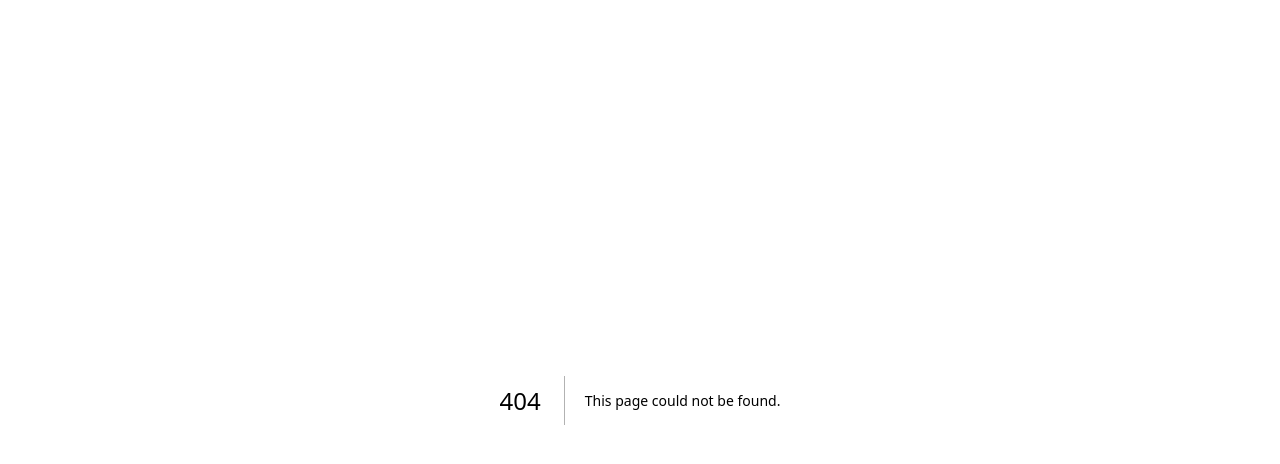
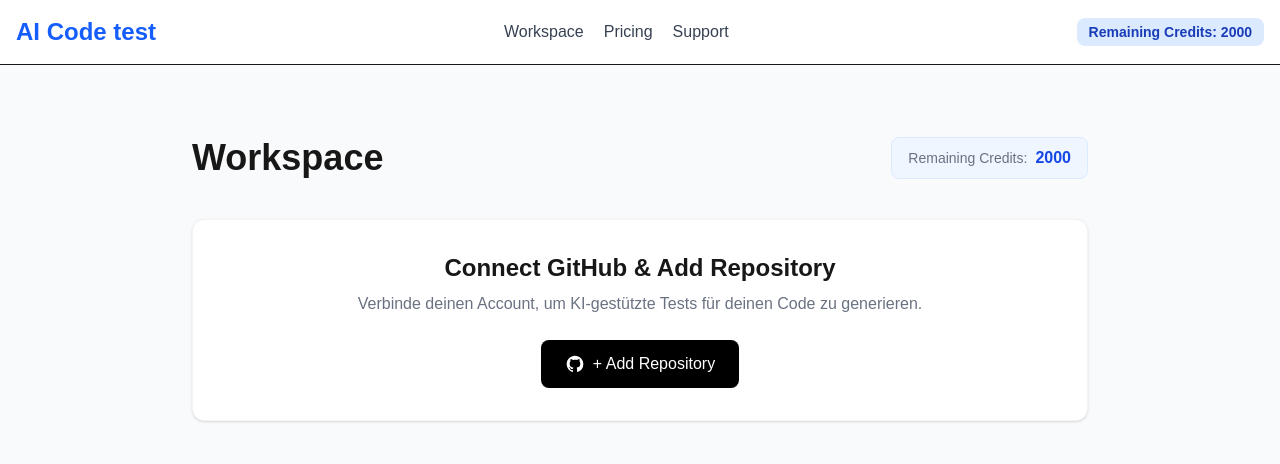
Before and after one commit to misafir-kh/AI-Code-test, a Next.js app: page /workspace in a window 1280 px wide. Before the commit this address had no page. Shown: the top 464 px of the page. Built offline with nearby package versions, Linux system fonts and the light colour scheme.

Commit message:
feat: Workspace Layout, mehr Code Doc und Connect GitHub button erstellt

```diff
--- /dev/null
+++ b/app/workspace/WorkspaceBody.tsx
@@ -0,0 +1,45 @@
+import React from 'react';
+
+// Diese Komponente stellt den Hauptbereich (Body) des Workspaces dar.
+function WorkspaceBody() {
+  // Das sind Platzhalter-Credits. Später holen wir die echten aus der Datenbank.
+  const credits = 2000;
+
+  return (
+    // Der Haupt-Container für den Inhalt.
+    // max-w-4xl begrenzt die Breite, mx-auto zentriert ihn, mt-10 fügt Abstand nach oben hinzu.
+    <div className="max-w-4xl mx-auto mt-10">
+
+      {/* Oberer Bereich: Titel und Anzeige der verbleibenden Credits */}
+      <div className="flex justify-between items-center mb-10">
+        {/* Hauptüberschrift des Workspaces */}
+        <h2 className="text-4xl font-bold">Workspace</h2>
+
+        {/* Visuelle Box für die Credit-Anzeige mit hellblauem Hintergrund */}
+        <div className="flex items-center gap-2 bg-blue-50 px-4 py-2 rounded-lg border border-blue-100">
+          <span className="text-sm text-gray-500">Remaining Credits:</span>
+          {/* Dynamischer Wert für die Credits */}
+          <span className="font-bold text-blue-700">{credits}</span>
+        </div>
+      </div>
+
+      {/* Sektion zum Verbinden eines GitHub-Accounts */}
+      {/* Zentrierte Box mit Schatten und Rahmen, um die Aufmerksamkeit des Nutzers zu erregen */}
+      <div className="bg-white p-8 rounded-xl shadow-sm border border-gray-100 flex flex-col items-center justify-center text-center mt-8">
+        <h3 className="text-2xl font-semibold mb-2">Connect GitHub & Add Repository</h3>
+        <p className="text-gray-500 mb-6">Verbinde deinen Account, um KI-gestützte Tests für deinen Code zu generieren.</p>
+
+        {/* Der Button zum Hinzufügen eines Repositories.
+            Aktuell hat dieser Button noch keine Funktionalität (kein onClick-Handler).
+            Er enthält ein SVG-Icon (vermutlich ein GitHub-Logo) und den Text "+ Add Repository". */}
+        <button className="bg-black hover:bg-gray-800 text-white font-medium py-3 px-6 rounded-lg transition-colors flex items-center gap-2">
+           <svg className="w-5 h-5" fill="currentColor" viewBox="0 0 24 24" aria-hidden="true"><path fillRule="evenodd" d="M12 2C6.477 2 2 6.484 2 12.017c0 4.425 2.865 8.18 6.839 9.504.5.092.682-.217.682-.483 0-.237-.008-.868-.013-1.703-2.782.605-3.369-1.343-3.369-1.343-.454-1.158-1.11-1.466-1.11-1.466-.908-.62.069-.608.069-.608 1.003.07 1.531 1.032 1.531 1.032.892 1.53 2.341 1.088 2.91.832.092-.647.35-1.088.636-1.338-2.22-.253-4.555-1.113-4.555-4.951 0-1.093.39-1.988 1.029-2.688-.103-.253-.446-1.272.098-2.65 0 0 .84-.27 2.75 1.026A9.564 9.564 0 0112 6.844c.85.004 1.705.115 2.504.337 1.909-1.296 2.747-1.027 2.747-1.027.546 1.379.202 2.398.1 2.651.64.7 1.028 1.595 1.028 2.688 0 3.848-2.339 4.695-4.566 4.943.359.309.678.92.678 1.855 0 1.338-.012 2.419-.012 2.747 0 .268.18.58.688.482A10.019 10.019 0 0022 12.017C22 6.484 17.522 2 12 2z" clipRule="evenodd"></path></svg>
+           + Add Repository
+        </button>
+      </div>
+
+    </div>
+  );
+}
+
+export default WorkspaceBody;
--- /dev/null
+++ b/app/workspace/layout.tsx
@@ -0,0 +1,31 @@
+import { UserButton } from '@clerk/nextjs';
+import React from 'react';
+
+function WorkspaceLayout({ children }: { children: React.ReactNode }) {
+  return (
+    <div className="flex flex-col min-h-screen">
+      <header className="flex justify-between items-center p-4 shadow-sm border-b">
+        <div className="font-bold text-2xl text-blue-600">
+          AI Code test
+        </div>
+        <ul className="flex gap-5 font-medium text-gray-700">
+          <li className="cursor-pointer hover:text-blue-600">Workspace</li>
+          <li className="cursor-pointer hover:text-blue-600">Pricing</li>
+          <li className="cursor-pointer hover:text-blue-600">Support</li>
+        </ul>
+        <div className="flex items-center gap-4">
+          <div className="flex items-center justify-between bg-blue-100 text-blue-800 px-3 py-1 rounded-lg">
+            <h2 className="text-sm font-semibold">Remaining Credits: 2000</h2>
+          </div>
+          <UserButton />
+        </div>
+
+      </header>
+      <main className="flex-grow p-8 bg-gray-50">
+        {children}
+      </main>
+    </div>
+  );
+}
+
+export default WorkspaceLayout;
--- /dev/null
+++ b/app/workspace/page.tsx
@@ -0,0 +1,21 @@
+import React from 'react';
+// Wir importieren die Komponente (den Code), den wir gerade eben in der WorkspaceBody.tsx geschrieben haben.
+import WorkspaceBody from './WorkspaceBody';
+
+// Das ist die Hauptfunktion für die Seite "localhost:3000/workspace".
+// Da sie "Workspace" heißt und in der page.tsx liegt, wird sie von Next.js als die finale Ansicht für diesen URL-Pfad verstanden.
+function Workspace() {
+  return (
+    // Ein einfaches HTML-div als Container.
+    <div>
+      {/* Hier laden wir die WorkspaceBody-Komponente.
+          Alles, was wir in WorkspaceBody.tsx (den Titel, die Credits, den "+ Add Repository" Button) gebaut haben,
+          wird hier nahtlos eingefügt und angezeigt.
+          Das ist das Geniale an React: Du schreibst Code einmal in einer separaten Datei und kannst ihn überall wie einen Legostein einbauen. */}
+      <WorkspaceBody />
+    </div>
+  )
+}
+
+// Wir exportieren die Komponente, damit Next.js sie finden und im Browser rendern kann.
+export default Workspace;
```
